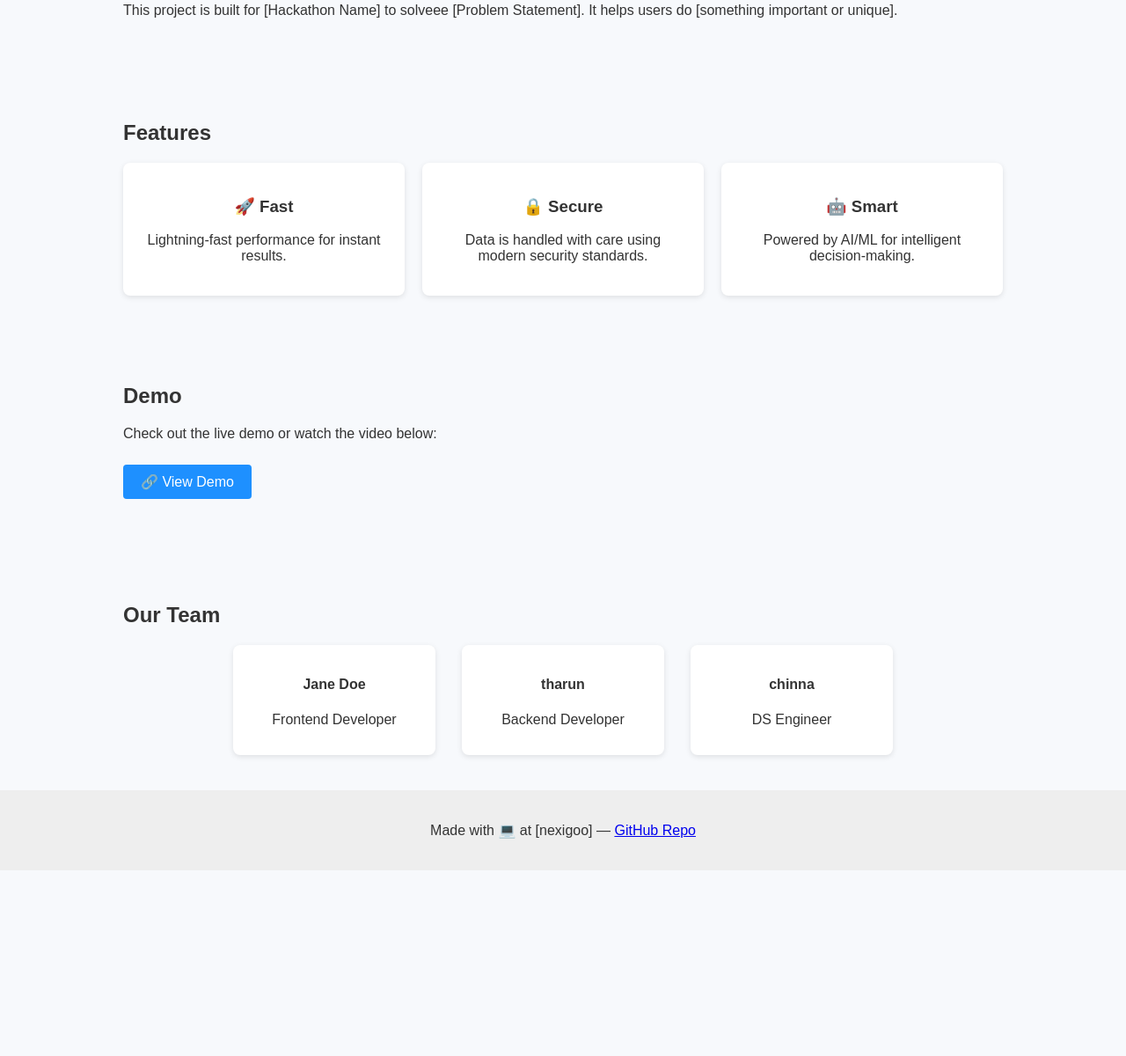
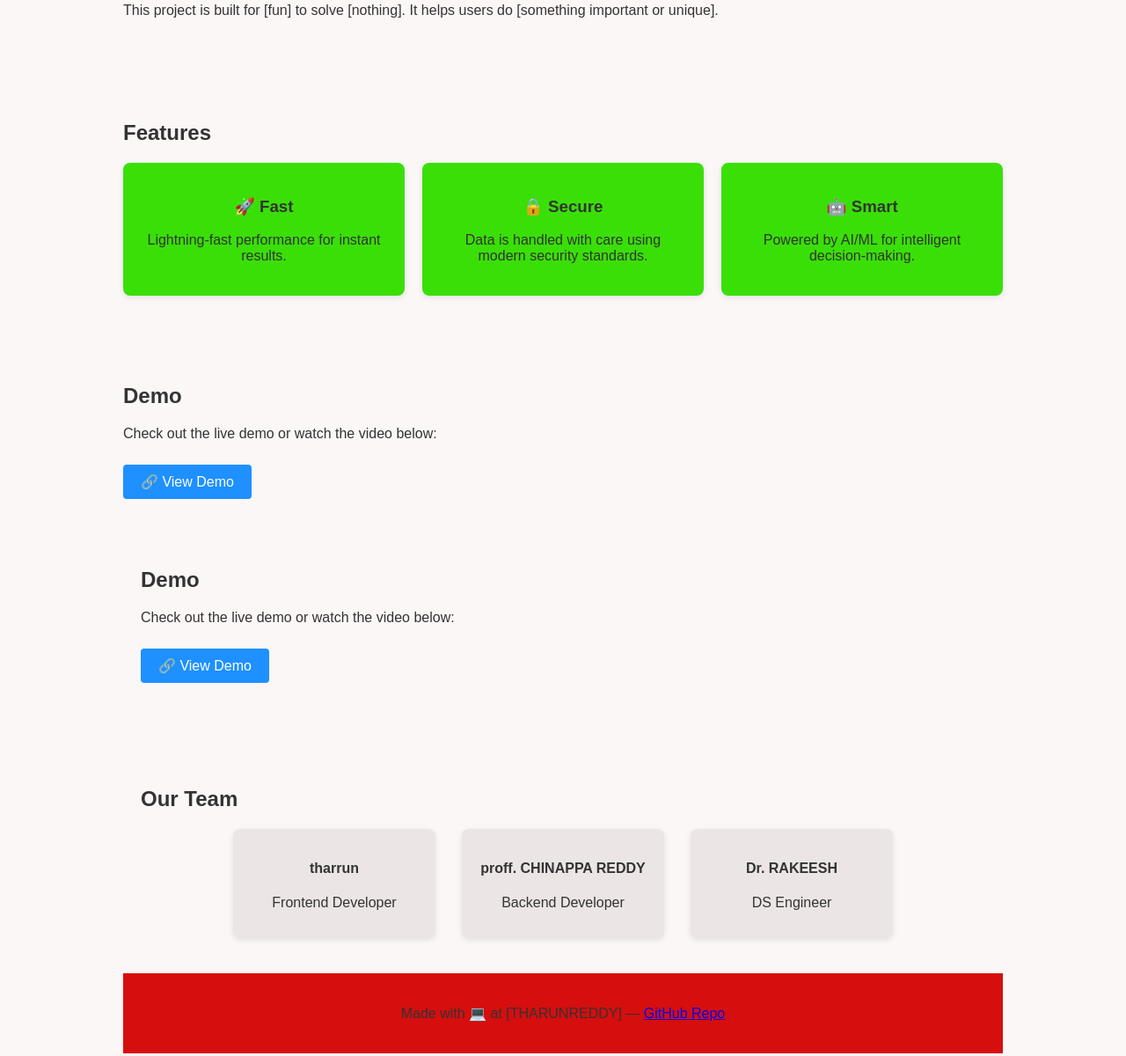
Before and after one commit to tharunredd7y/tharunwebsite, a plain HTML site: page index.html in a window 1280 px wide. Shown: the part 340-1540 px from the top of the page at 88% size. Before the commit the page ends 1329 px from the top, so only its background shows below. Drawn offline with Linux system fonts and the light colour scheme.

Commit message:
Add files via upload

```diff
--- a/index.html
+++ b/index.html
@@ -9,7 +9,7 @@
       font-family: Arial, sans-serif;
       margin: 0;
       padding: 0;
-      background: #f7f9fc;
+      background: #fcf7f7;
       color: #333;
     }
     header {
@@ -37,7 +37,7 @@
       gap: 20px;
     }
     .feature {
-      background: white;
+      background: rgb(58, 223, 8);
       border-radius: 8px;
       padding: 20px;
       box-shadow: 0 2px 6px rgba(0,0,0,0.1);
@@ -51,7 +51,7 @@
       gap: 30px;
     }
     .member {
-      background: white;
+      background: rgb(236, 229, 229);
       padding: 15px;
       border-radius: 8px;
       box-shadow: 0 2px 6px rgba(0,0,0,0.1);
@@ -61,7 +61,7 @@
     footer {
       text-align: center;
       padding: 20px;
-      background: #eee;
+      background: #d60e0e;
     }
     a.button {
       display: inline-block;
@@ -77,14 +77,14 @@
 <body>
 
   <header>
-    <h1>Project Name</h1>
+    <h1>MIC COLLEGE</h1>
     <p>One-line pitch about what your hackathon project does</p>
   </header>
 
   <section id="about">
     <h2>About</h2>
     <p>
-      This project is built for [Hackathon Name] to solveee [Problem Statement].
+      This project is built for [fun] to solve [nothing].
       It helps users do [something important or unique].
     </p>
   </section>
@@ -110,32 +110,39 @@
   <section id="demo">
     <h2>Demo</h2>
     <p>Check out the live demo or watch the video below:</p>
-    <a class="button" href="https://your-demo-link.com" target="_blank">🔗 View Demo</a>
+    <a class="button" href="https://youtu.be/gH9bY23fDJ8?si=IYE1gh05Nps_goeF" target="_blank">🔗 View Demo</a>
     <br><br>
     <!-- Optional: Embed a YouTube video -->
     <!-- <iframe width="560" height="315" src="https://youtu.be/gH9bY23fDJ8?si=IYE1gh05Nps_goeF" frameborder="0" allowfullscreen></iframe> -->
+    <section id="demo">
+        <h2>Demo</h2>
+        <p>Check out the live demo or watch the video below:</p>
+        <a class="button" href="https://youtu.be/kRsHMCgUhvc?si=Y1icO14NOZd7dob0" target="_blank">🔗 View Demo</a>
+        <br><br>
+        <!-- Optional: Embed a YouTube video -->
+        <!-- <iframe width="560" height="315" src="https://youtu.be/kRsHMCgUhvc?si=Y1icO14NOZd7dob0" frameborder="0" allowfullscreen></iframe> -->
   </section>
 
   <section id="team">
     <h2>Our Team</h2>
     <div class="team">
       <div class="member">
-        <h4>Jane Doe</h4>
+        <h4>tharrun</h4>
         <p>Frontend Developer</p>
       </div>
       <div class="member">
-        <h4>tharun</h4>
+        <h4>proff. CHINAPPA REDDY</h4>
         <p>Backend Developer</p>
       </div>
       <div class="member">
-        <h4>chinna</h4>
-        <p>DS Engineer</p>
+        <h4>Dr. RAKEESH</h4>
+        <p> DS Engineer</p>
       </div>
     </div>
   </section>
 
   <footer>
-    <p>Made with 💻 at [nexigoo] — <a href="https://github.com/your-repo" target="_blank">GitHub Repo</a></p>
+    <p>Made with 💻 at [THARUNREDDY] — <a href="https://github.com/your-repo" target="_blank">GitHub Repo</a></p>
   </footer>
 
 </body>
```
